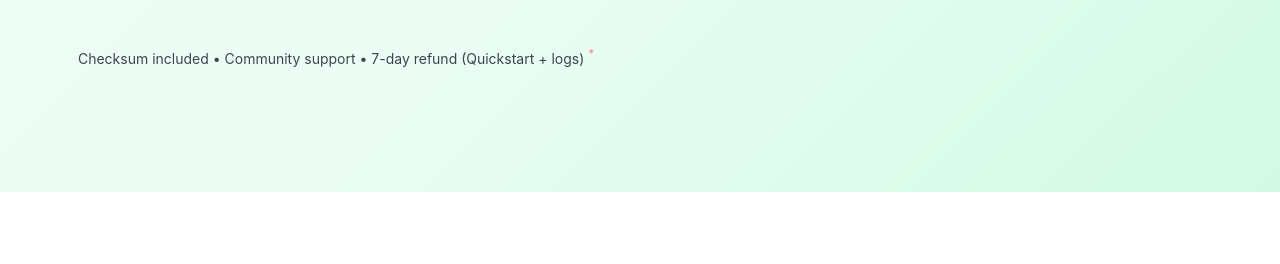
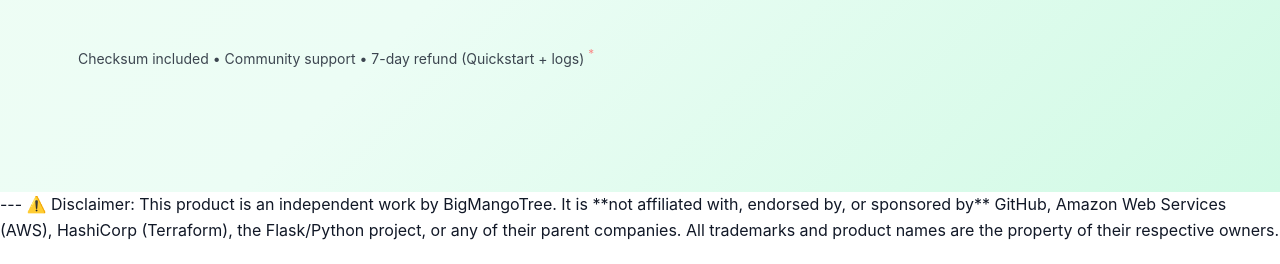
Before and after one commit to bigmangotree/bigmangotree, a plain HTML site: page index.html in a window 1280 px wide. Shown: the part 688-952 px from the top of the page. Drawn offline with Linux system fonts and the light colour scheme.

Commit message:
Discliamer add

```diff
--- a/index.html
+++ b/index.html
@@ -56,7 +56,13 @@
       </div>
     </div>
   </section>
-
+<div>
+  ---
+⚠️ Disclaimer:
+This product is an independent work by BigMangoTree.
+It is **not affiliated with, endorsed by, or sponsored by** GitHub, Amazon Web Services (AWS), HashiCorp (Terraform), the Flask/Python project, or any of their parent companies.
+All trademarks and product names are the property of their respective owners.
+</div>
   <!-- Features Section -->
   <section id="features" class="layout-section">
     <div class="layout-container">
```
